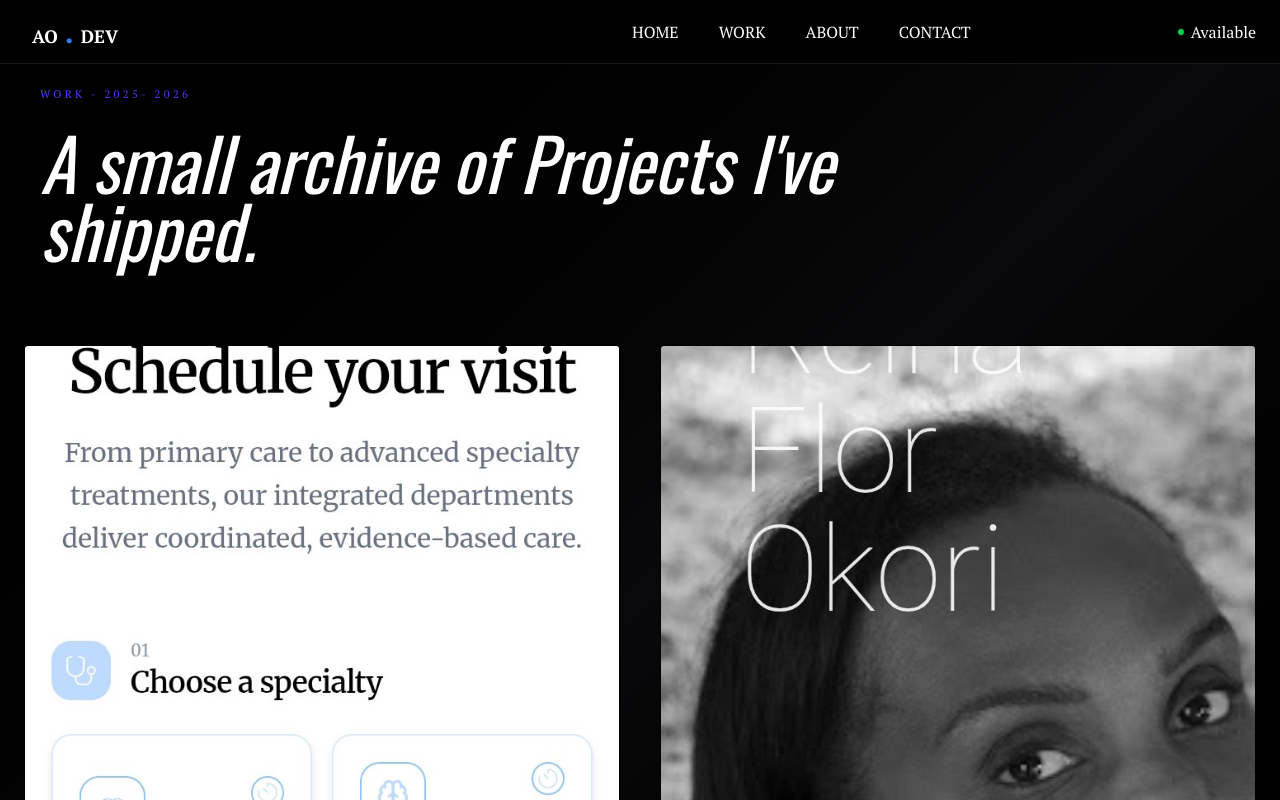
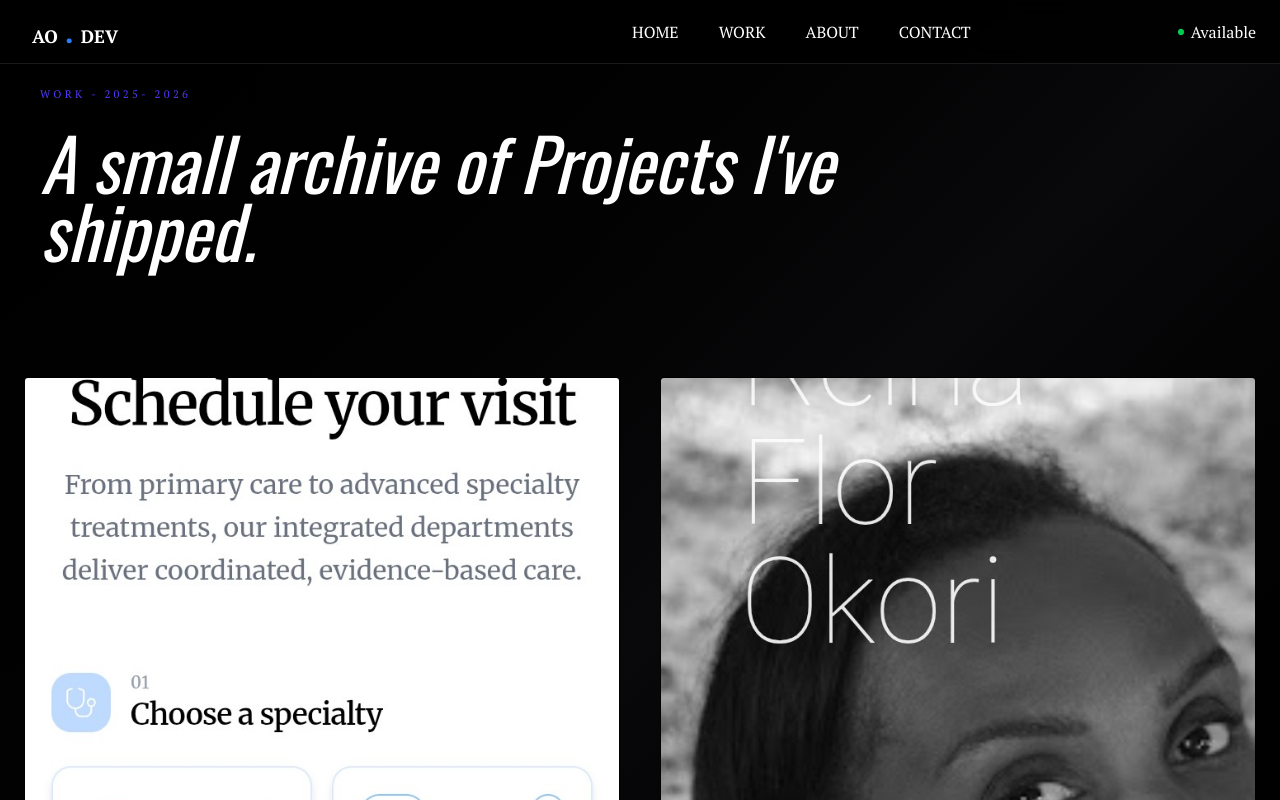
Before and after one commit to abbasolabode/myPortfolio, a React (Vite) app: page /work in a window 1280 px wide. Shown: the top 800 px of the page. Built offline with nearby package versions, Linux system fonts and the light colour scheme.

Commit message:
fix production devtools

```diff
--- a/src/ui/HeroSection.jsx
+++ b/src/ui/HeroSection.jsx
@@ -93,7 +93,7 @@ export default function HeroSection() {
                 className="absolute bottom-[-12rem] right-[-10rem] w-[30rem] h-[30rem] rounded-full bg-white/5 blur-3xl"
             />
 
-            <div className="max-w-7xl mx-auto w-full relative z-10">
+            <div className="max-w-7xl lg:pt-40  mx-auto w-full relative z-10">
                 {/* Small top text */}
                 <motion.span
                     variants={leftSlide}
--- a/src/ui/WorkUi.jsx
+++ b/src/ui/WorkUi.jsx
@@ -86,7 +86,7 @@ export default function WorkUi() {
             </header>
 
             {/* Body of contents */}
-            <div className="px-6">
+            <div className="px-6 py-8">
                 <Archive projectCards={projectCards} />
             </div>
         </main>
```
